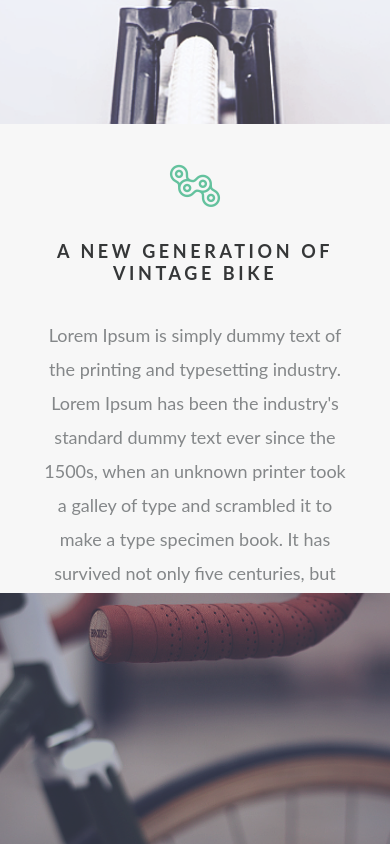
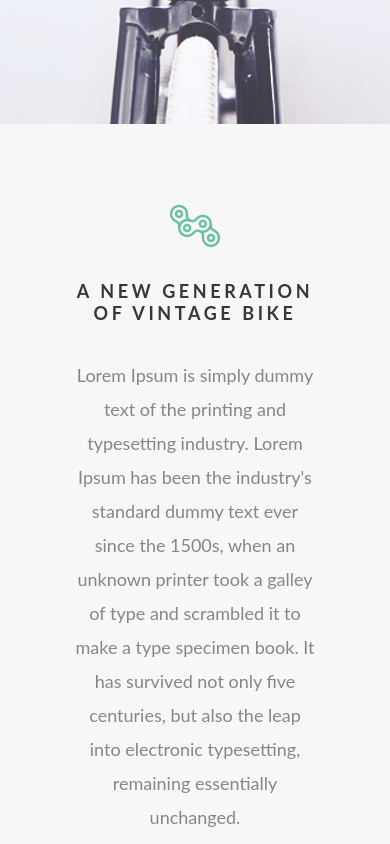
Before and after one commit to CustodianOwl/Bicycle, a plain HTML site: page index.html in a window 390 px wide. Shown: the part 720-1564 px from the top of the page. Drawn offline with Linux system fonts and the light colour scheme.

Commit message:
my measage

```diff
--- a/css/style.css
+++ b/css/style.css
@@ -149,7 +149,7 @@ body {
 
 .main-title {
   background-color: #f7f7f7;
-  height: 469px;
+  padding: 70px 65px 55px 65px;
 }
 .title__img {
   display: flex;
@@ -285,6 +285,9 @@ body {
   .item {
     height: auto;
     padding: 0 0 70% 0;
+  }
+  .main-title {
+    padding: 40px 35px 30px 35px;
   }
 
   .brands1 .brands__column:nth-child(1) {
```
